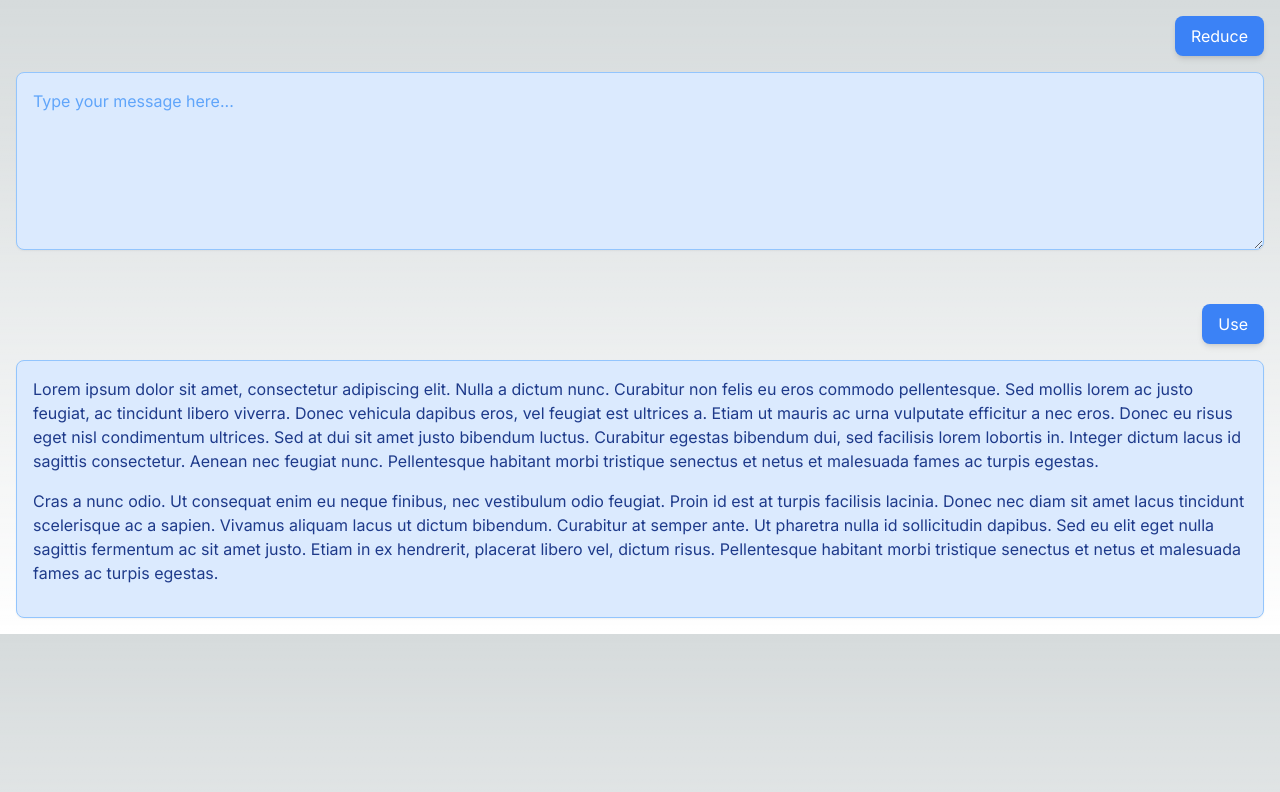
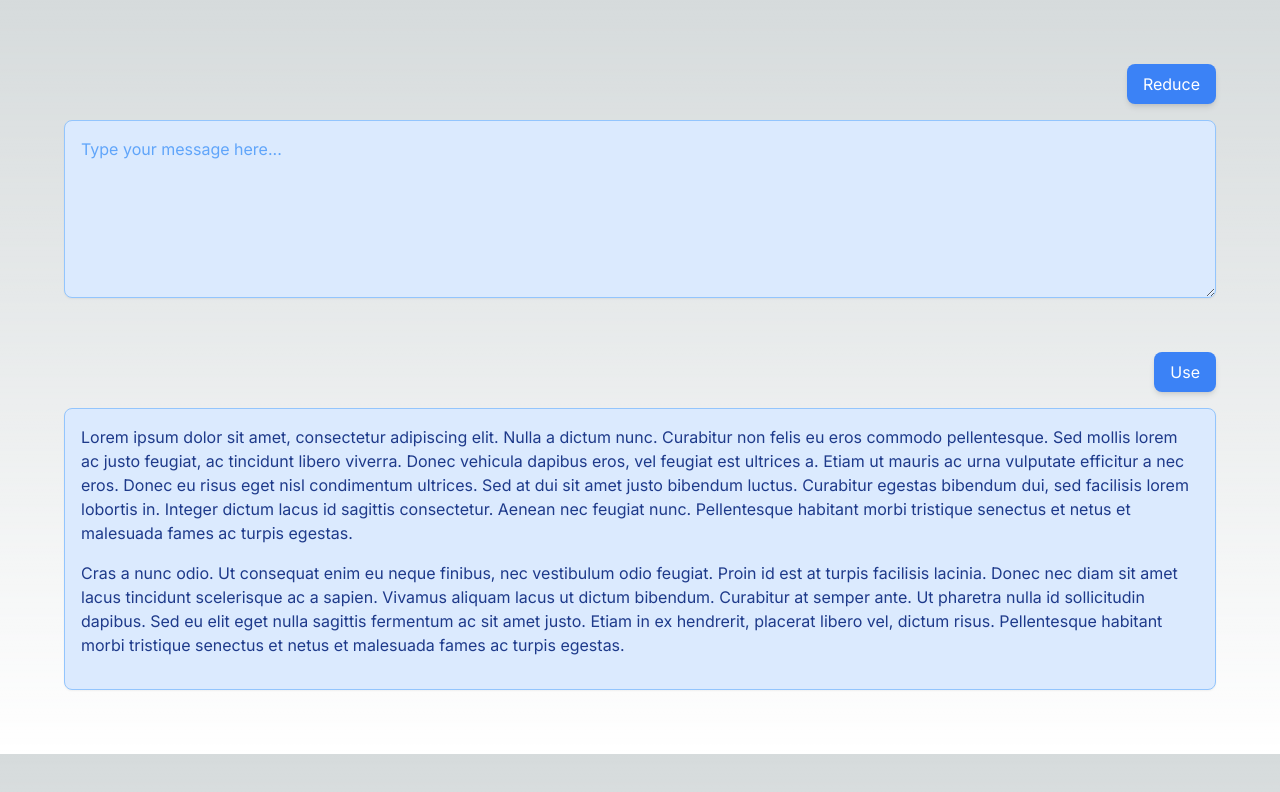
Before and after one commit to joelstevick/less-is-more, a Next.js app: page / in a window 1280 px wide. Shown: the top 792 px of the page. Built offline with nearby package versions, Linux system fonts and the light colour scheme.

Commit message:
add more padding

```diff
--- a/app/page.tsx
+++ b/app/page.tsx
@@ -5,7 +5,7 @@ import VSpacer from "@/components/v-spacer/v-spacer";
 
 export default function Home() {
   return (
-    <main className="p-4">
+    <main className="p-16">
       <div className="flex justify-end">
         <Button>Reduce</Button>
       </div>
```
